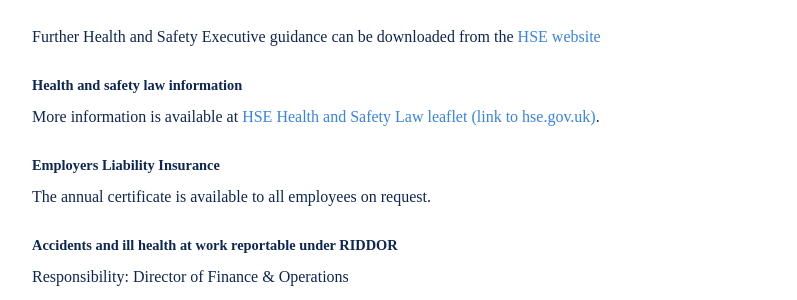
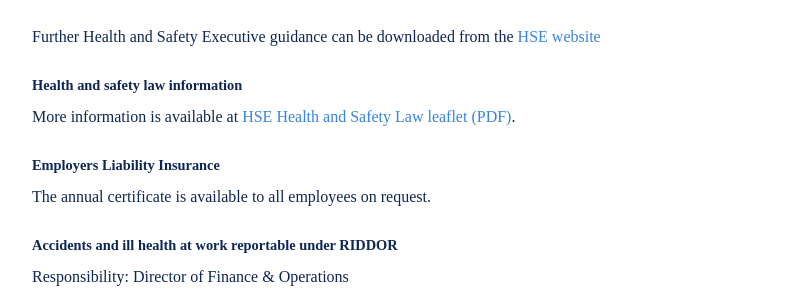
Before and after one commit to netnodes/Values, a Jekyll site: the page built from docs/hs_policy.md, in a window 1280 px wide and 900 px high, scrolled down 3908 px. Shown: the part 443-743 px from the top of the window, without its empty margins (240-1037 px from the left). Built offline with Jekyll 4.4.1, drawn with Linux system fonts in a browser that asks for light colours; some web fonts are replaced; our own code applies the rules of GitHub Pages for plain Markdown files; a script that is not in the unit is left out.

Commit message:
some cleanup

```diff
--- a/docs/hs_policy.md
+++ b/docs/hs_policy.md
@@ -128,10 +128,10 @@ Arrangements:
 
 ### General Arrangements
 
-Further Health and Safety Executive guidance can be downloaded from the [HSE website](www.hse.gov.uk/pubns)
+Further Health and Safety Executive guidance can be downloaded from the [HSE website](https://www.hse.gov.uk/pubns)
 
 #### Health and safety law information
-More information is available at [HSE Health and Safety Law leaflet (link to hse.gov.uk)](http://www.hse.gov.uk/pubns/books/lawleaflet.htm).
+More information is available at [HSE Health and Safety Law leaflet (PDF)](https://policy.netnodes.net/assets/files/HSE_Health_and_Safety_Law.pdf).
 
 #### Employers Liability Insurance
 The annual certificate is available to all employees on request.
```
Also changed, not shown: 1 other file.
